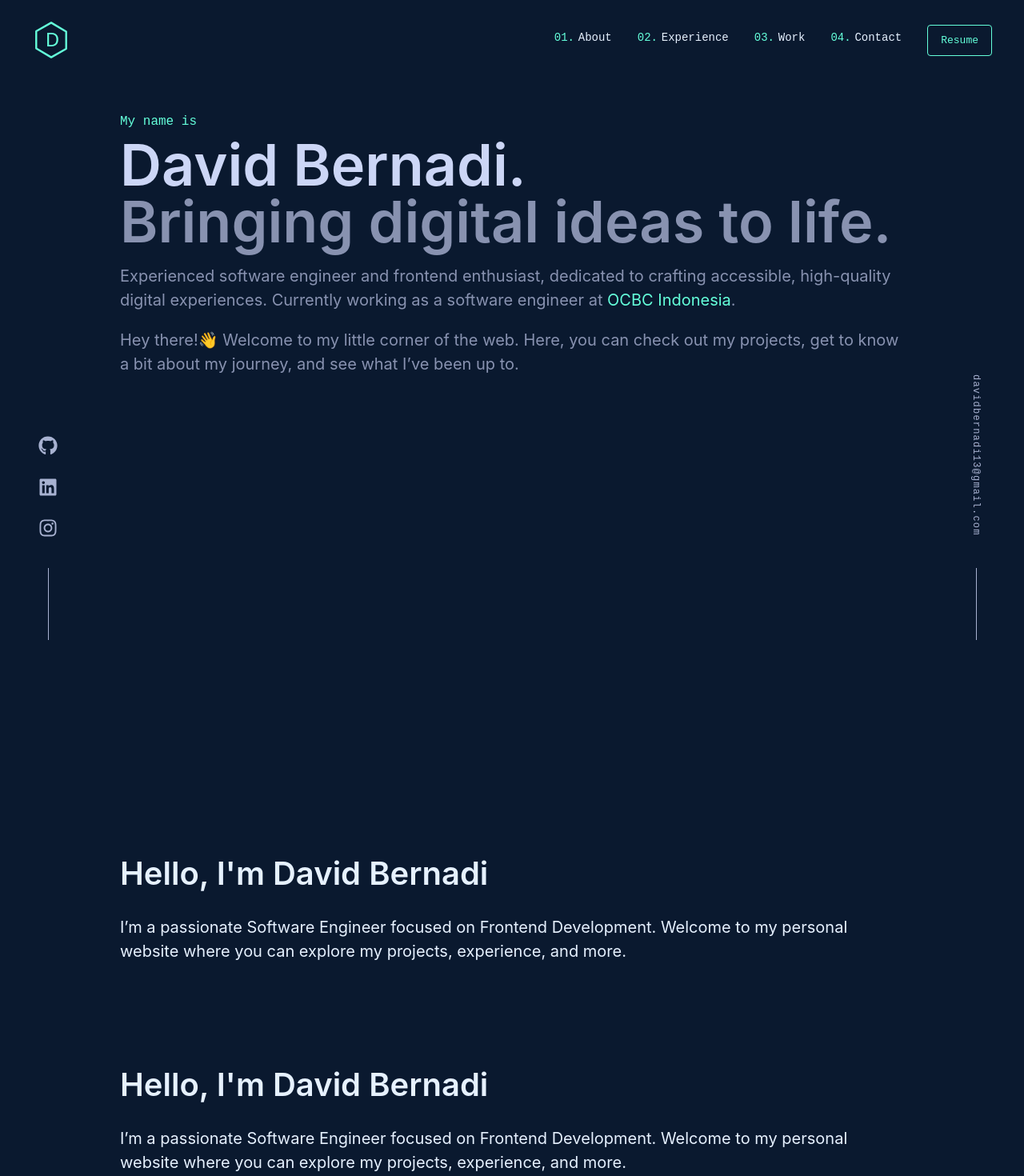
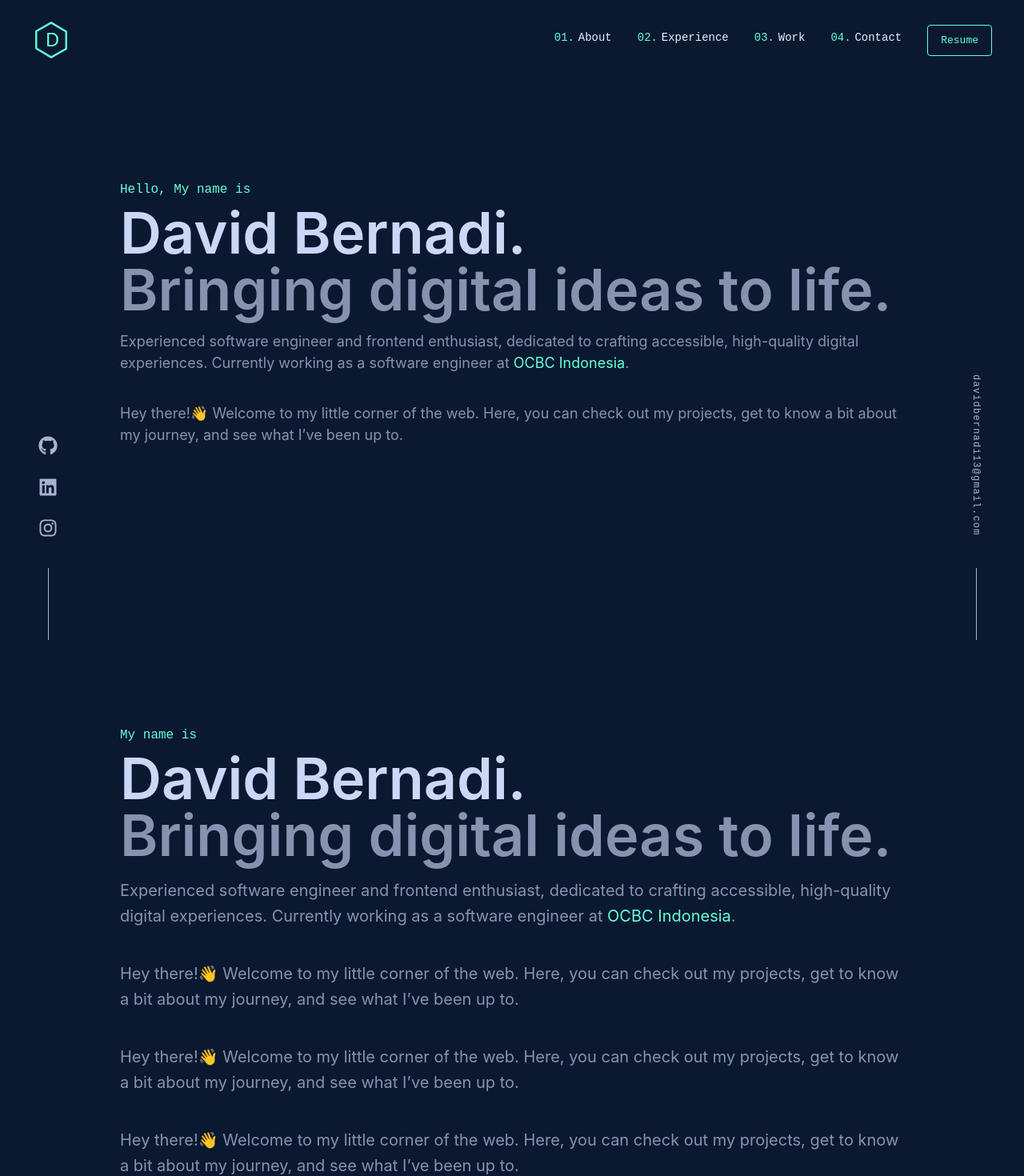
Before and after one commit to david1312/dav-webdev-personal, a Next.js app: page / in a window 1280 px wide. Shown: the top 1470 px of the page at 80% size. Built offline with nearby package versions, Linux system fonts and the light colour scheme.

Commit message:
restyle intro content

```diff
--- a/src/components/About/About.styles.tsx
+++ b/src/components/About/About.styles.tsx
@@ -1,22 +1,42 @@
 import styled from "@emotion/styled";
 
-export const IntroWrapper = styled.section`
-  padding-top: 20px;
-  margin-top: 100px;
-  font-font-family:
-  height: calc(100vh - 100px); /* Full height minus the header height */
+interface IntroStylesProps {
+  isMobile: boolean;
+}
+
+export const AboutWrapper = styled.section<IntroStylesProps>`
+  display: flex;
+  flex-direction: column;
+  justify-content: center;
+  align-items: flex-start;
+  min-height: 100vh;
+  width: 100%;
+  padding: 0;
   text-align: left;
-  color: var(--white); /* Adjust text color as needed */
-`;
 
-export const IntroContent = styled.div`
+  h4 {
+    color: var(--green);
+    font-family: var(--font-mono);
+    font-size: clamp(var(--fz-sm), 5vw, var(--fz-md));
+    font-weight: 400;
+  }
+
   h1 {
-    font-size: 2.5rem;
-    margin-bottom: 1rem;
+    line-height: 1.1;
+    color: var(--lightest-slate);
+    font-size: ${({ isMobile }) => (isMobile ? "var(--fz-heading)" : "72px")};
+    font-family: var(--font-sans);
+
+    &.intro-desc {
+      line-height: 0.9;
+      color: var(--slate);
+    }
   }
 
   p {
     font-size: 1.25rem;
-    line-height: 1.5;
+    color: var(--slate);
+  }
+
   }
 `;
--- a/src/components/About/About.tsx
+++ b/src/components/About/About.tsx
@@ -1,18 +1,41 @@
 import React from "react";
-import { IntroWrapper, IntroContent } from "./About.styles";
+import { AboutWrapper } from "./About.styles";
+import { useIsMobileContext } from "@/context/IsMobileContext";
+import Link from "next/link";
 
 const About: React.FC = () => {
+  const { isMobile } = useIsMobileContext();
+
   return (
-    <IntroWrapper>
-      <IntroContent>
-        <h1>{`Hello, I'm David Bernadi`}</h1>
-        <p>
-          I’m a passionate Software Engineer focused on Frontend Development.
-          Welcome to my personal website where you can explore my projects,
-          experience, and more.
-        </p>
-      </IntroContent>
-    </IntroWrapper>
+    <AboutWrapper isMobile={isMobile}>
+      <h4>My name is</h4>
+      <h1>David Bernadi.</h1>
+      <h1 className="intro-desc">Bringing digital ideas to life.</h1>
+      <p>
+        Experienced software engineer and frontend enthusiast, dedicated to
+        crafting accessible, high-quality digital experiences. Currently working
+        as a software engineer at{" "}
+        <Link href="xxx" target="_blank" className="underline-animation">
+          OCBC Indonesia
+        </Link>
+        .
+      </p>
+      <p>
+        Hey there!👋 Welcome to my little corner of the web. Here, you can check
+        out my projects, get to know a bit about my journey, and see what I’ve
+        been up to.
+      </p>
+      <p>
+        Hey there!👋 Welcome to my little corner of the web. Here, you can check
+        out my projects, get to know a bit about my journey, and see what I’ve
+        been up to.
+      </p>
+      <p>
+        Hey there!👋 Welcome to my little corner of the web. Here, you can check
+        out my projects, get to know a bit about my journey, and see what I’ve
+        been up to.
+      </p>
+    </AboutWrapper>
   );
 };
 
--- a/src/components/Intro/Intro.styles.tsx
+++ b/src/components/Intro/Intro.styles.tsx
@@ -5,36 +5,37 @@ interface IntroStylesProps {
 }
 
 export const IntroWrapper = styled.section<IntroStylesProps>`
-  padding-top: ${({ isMobile }) => (isMobile ? "0" : "40px")};
-  margin-top: 100px;
-  height: 100vh;
+  display: flex;
+  flex-direction: column;
+  justify-content: center;
+  align-items: flex-start;
+  min-height: 100vh;
+  width: 100%;
+  padding: 0;
   text-align: left;
-`;
 
-export const IntroContent = styled.div<IntroStylesProps>`
+  h4 {
+    color: var(--green);
+    font-family: var(--font-mono);
+    font-size: var(--fz-md);
+    font-weight: 400;
+  }
+
   h1 {
     line-height: 1.1;
     color: var(--lightest-slate);
     font-size: ${({ isMobile }) => (isMobile ? "var(--fz-heading)" : "72px")};
     font-family: var(--font-sans);
+
     &.intro-desc {
       line-height: 0.9;
       color: var(--slate);
     }
   }
-  h4 {
-    color: var(--green);
-    font-family: var(--font-mono);
-    font-size: clamp(var(--fz-sm), 5vw, var(--fz-md));
-    font-weight: 400;
-
-    @media (max-width: 480px) {
-      margin: 0 0 20px 2px;
-    }
-  }
 
   p {
-    font-size: 1.25rem;
     line-height: 1.5;
+    font-size: var(--fz-lg);
+    color: var(--slate);
   }
 `;
--- a/src/components/Intro/Intro.tsx
+++ b/src/components/Intro/Intro.tsx
@@ -1,31 +1,34 @@
 import React from "react";
-import { IntroWrapper, IntroContent } from "./Intro.styles";
+import { IntroWrapper } from "./Intro.styles";
 import { useIsMobileContext } from "@/context/IsMobileContext";
 import Link from "next/link";
 
 const Intro: React.FC = () => {
   const { isMobile } = useIsMobileContext();
+
   return (
     <IntroWrapper isMobile={isMobile}>
-      <IntroContent isMobile={isMobile}>
-        <h4>My name is</h4>
+      <h4>Hello, My name is</h4>
       <h1>David Bernadi.</h1>
       <h1 className="intro-desc">Bringing digital ideas to life.</h1>
       <p>
         Experienced software engineer and frontend enthusiast, dedicated to
-          crafting accessible, high-quality digital experiences. Currently
-          working as a software engineer at{" "}
-          <Link href={"xxx"} target="_blank" className="underline-animation">
+        crafting accessible, high-quality digital experiences. Currently working
+        as a software engineer at{" "}
+        <Link
+          href="https://www.ocbc.id/en"
+          target="_blank"
+          className="underline-animation"
+        >
           OCBC Indonesia
         </Link>
         .
       </p>
       <p>
-          Hey there!👋 Welcome to my little corner of the web. Here, you can
-          check out my projects, get to know a bit about my journey, and see
-          what I’ve been up to.
+        Hey there!👋 Welcome to my little corner of the web. Here, you can check
+        out my projects, get to know a bit about my journey, and see what I’ve
+        been up to.
       </p>
-      </IntroContent>
     </IntroWrapper>
   );
 };
--- a/src/pages/index.tsx
+++ b/src/pages/index.tsx
@@ -6,8 +6,6 @@ export default function Home() {
     <main>
       <Intro />
       <About />
-      <About />
-      <About />
     </main>
   );
 }
```
Also changed, not shown: src/utils/animation.ts (added, +16 -0 lines). Lines whose indentation alone changed are shown as unchanged.
